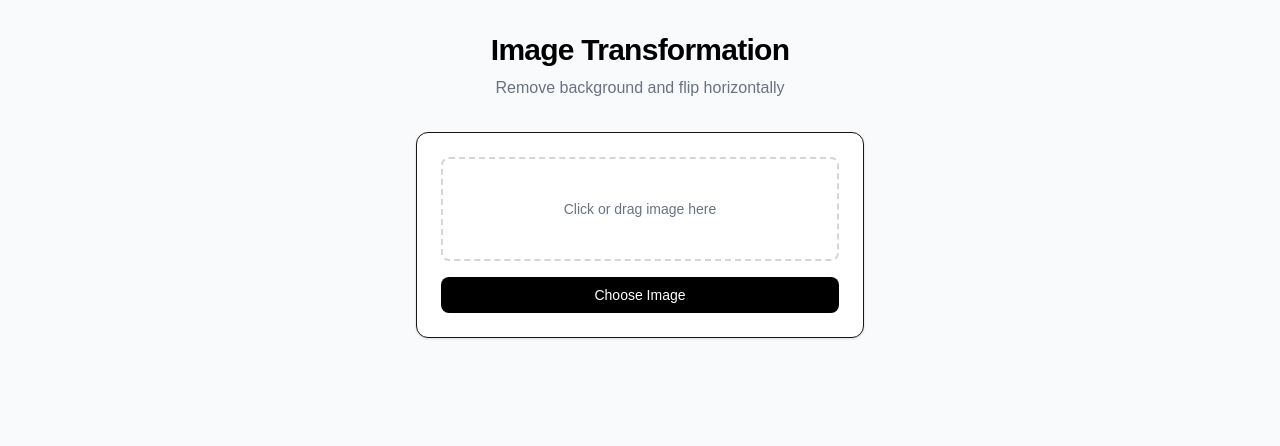
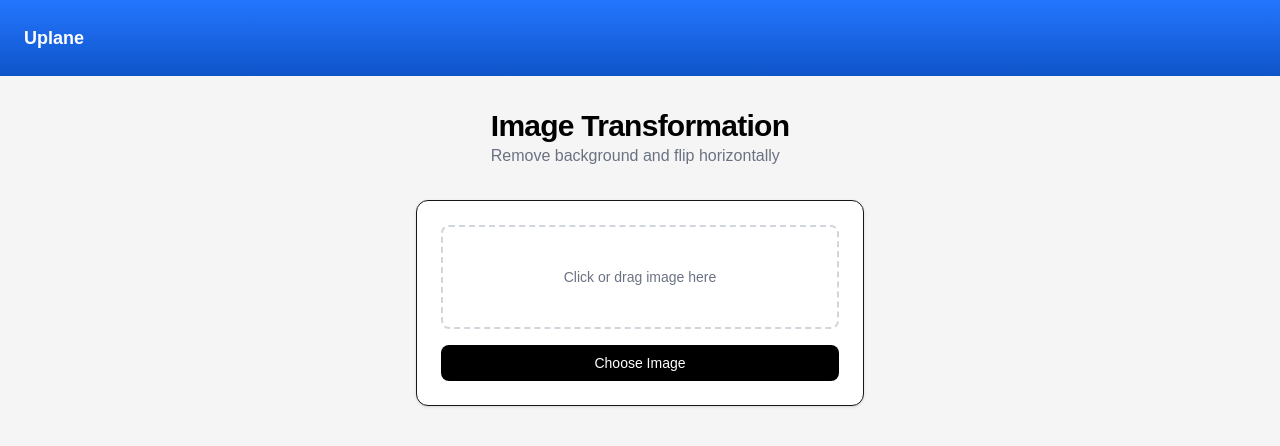
Before and after one commit to Dunridge/uplane-app, a Next.js app: page / in a window 1280 px wide. Shown: the top 446 px of the page. Built offline with nearby package versions, Linux system fonts and the light colour scheme.

Commit message:
add styles

```diff
--- a/app/page.tsx
+++ b/app/page.tsx
@@ -35,11 +35,19 @@ export default function Home() {
     setStatus("idle");
   };
 
-  console.log("status", status, imageUrl); // success
+  return (
+    <main
+      className="flex min-h-screen flex-col items-center gap-8"
+      style={{ backgroundColor: "#F5F5F5" }}
+    >
+      <Header />
 
-  return (
-    <main className="flex min-h-screen flex-col items-center gap-8 bg-gray-50 p-8">
-      <Header />
+      <div>
+        <h1 className="text-3xl font-bold tracking-tight text-black">
+          Image Transformation
+        </h1>
+        <p className="text-gray-500">Remove background and flip horizontally</p>
+      </div>
 
       {status === "idle" && <UploadCard onUpload={handleUpload} />}
 
--- a/components/Header.tsx
+++ b/components/Header.tsx
@@ -1,10 +1,13 @@
 export default function Header() {
   return (
-    <header className="space-y-2 text-center">
-      <h1 className="text-3xl font-bold tracking-tight text-black">
-        Image Transformation
-      </h1>
-      <p className="text-gray-500">Remove background and flip horizontally</p>
+    <header
+      className="w-full flex items-center text-white py-6 px-6"
+      style={{
+        background:
+          "linear-gradient(rgb(36, 118, 255) 0%, rgb(14, 84, 201) 100%)",
+      }}
+    >
+      <div className="text-lg font-bold">Uplane</div>
     </header>
   );
 }
```
